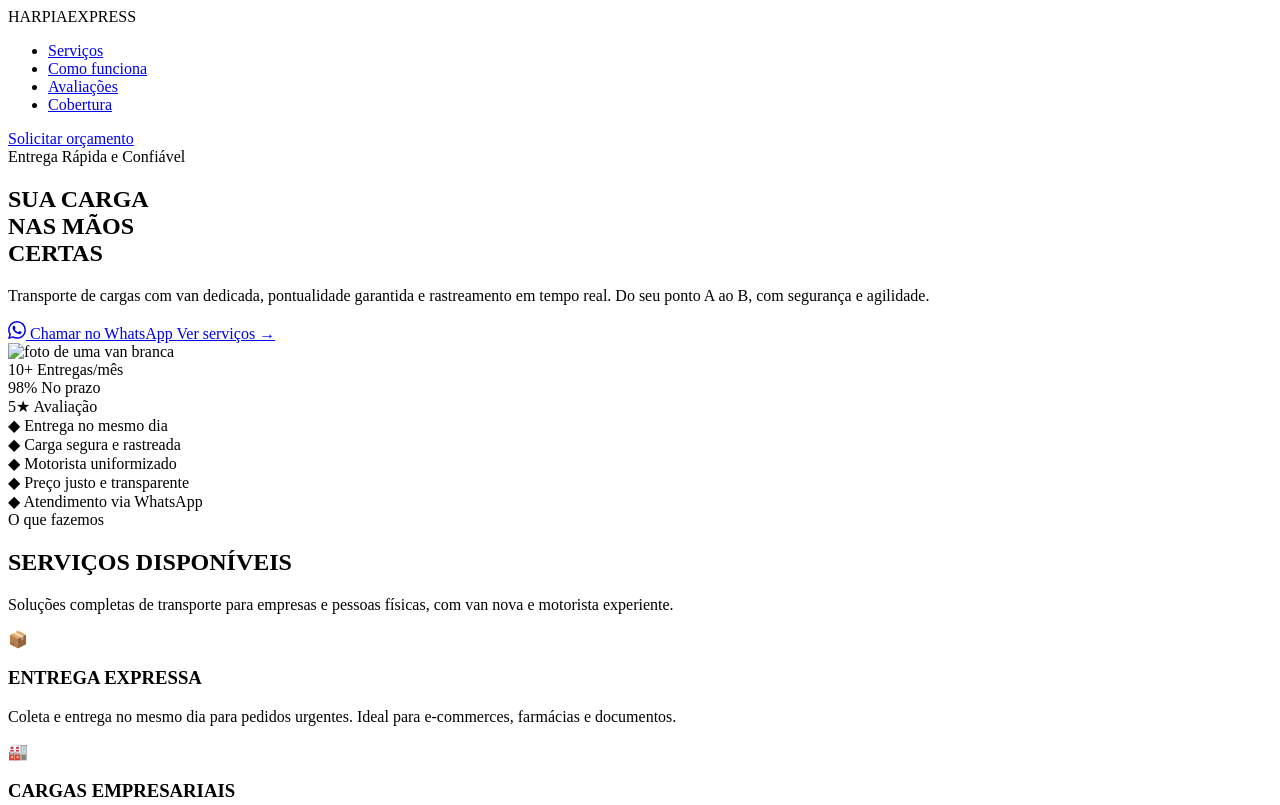
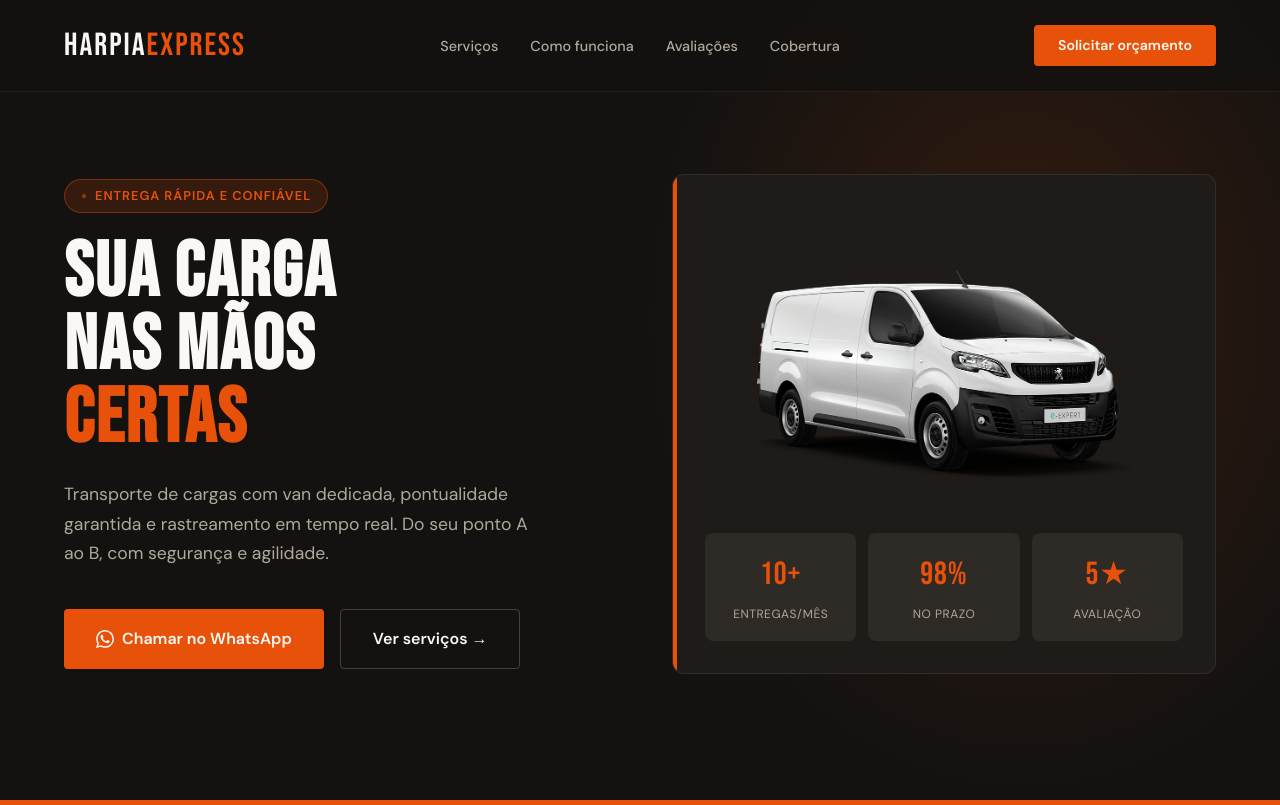
Before and after one commit to janderson-js/Projeto-de-Extens-o---3-Landing-Page---HarpiaExpress, a plain HTML site: page index.html in a window 1280 px wide. Shown: the top 805 px of the page. Drawn offline with Linux system fonts and the light colour scheme; the site is published under a folder, as on GitHub Pages, so addresses that start at the root find nothing.

Commit message:
Fix stylesheet path and update contact link

```diff
--- a/index.html
+++ b/index.html
@@ -9,7 +9,7 @@
       href="https://fonts.googleapis.com/css2?family=Bebas+Neue&family=DM+Sans:wght@400;500;600&display=swap"
       rel="stylesheet"
     />
-    <link rel="stylesheet" href="/css/styles.css" />
+    <link rel="stylesheet" href="css/styles.css" />
   </head>
   <body>
     <!-- NAV -->
@@ -37,7 +37,7 @@
           agilidade.
         </p>
         <div class="hero-btns">
-          <a href="https://wa.me/5511999999999" class="btn-primario">
+          <a href="https://wa.me/556194403150" class="btn-primario">
             <svg width="18" height="18" viewBox="0 0 24 24" fill="currentColor">
               <path
                 d="M17.472 14.382c-.297-.149-1.758-.867-2.03-.967-.273-.099-.471-.148-.67.15-.197.297-.767.966-.94 1.164-.173.199-.347.223-.644.075-.297-.15-1.255-.463-2.39-1.475-.883-.788-1.48-1.761-1.653-2.059-.173-.297-.018-.458.13-.606.134-.133.298-.347.446-.52.149-.174.198-.298.298-.497.099-.198.05-.371-.025-.52-.075-.149-.669-1.612-.916-2.207-.242-.579-.487-.5-.669-.51-.173-.008-.371-.01-.57-.01-.198 0-.52.074-.792.372-.272.297-1.04 1.016-1.04 2.479 0 1.462 1.065 2.875 1.213 3.074.149.198 2.096 3.2 5.077 4.487.709.306 1.262.489 1.694.625.712.227 1.36.195 1.871.118.571-.085 1.758-.719 2.006-1.413.248-.694.248-1.289.173-1.413-.074-.124-.272-.198-.57-.347m-5.421 7.403h-.004a9.87 9.87 0 01-5.031-1.378l-.361-.214-3.741.982.998-3.648-.235-.374a9.86 9.86 0 01-1.51-5.26c.001-5.45 4.436-9.884 9.888-9.884 2.64 0 5.122 1.03 6.988 2.898a9.825 9.825 0 012.893 6.994c-.003 5.45-4.437 9.884-9.885 9.884m8.413-18.297A11.815 11.815 0 0012.05 0C5.495 0 .16 5.335.157 11.892c0 2.096.547 4.142 1.588 5.945L.057 24l6.305-1.654a11.882 11.882 0 005.683 1.448h.005c6.554 0 11.89-5.335 11.893-11.893a11.821 11.821 0 00-3.48-8.413z"
@@ -53,7 +53,7 @@
         <div class="van-card">
           <div class="van-IMG">
             <img
-              src="../img/e-expert.png"
+              src="img/e-expert.png"
               alt="foto de uma van branca"
             />
           </div>
```
